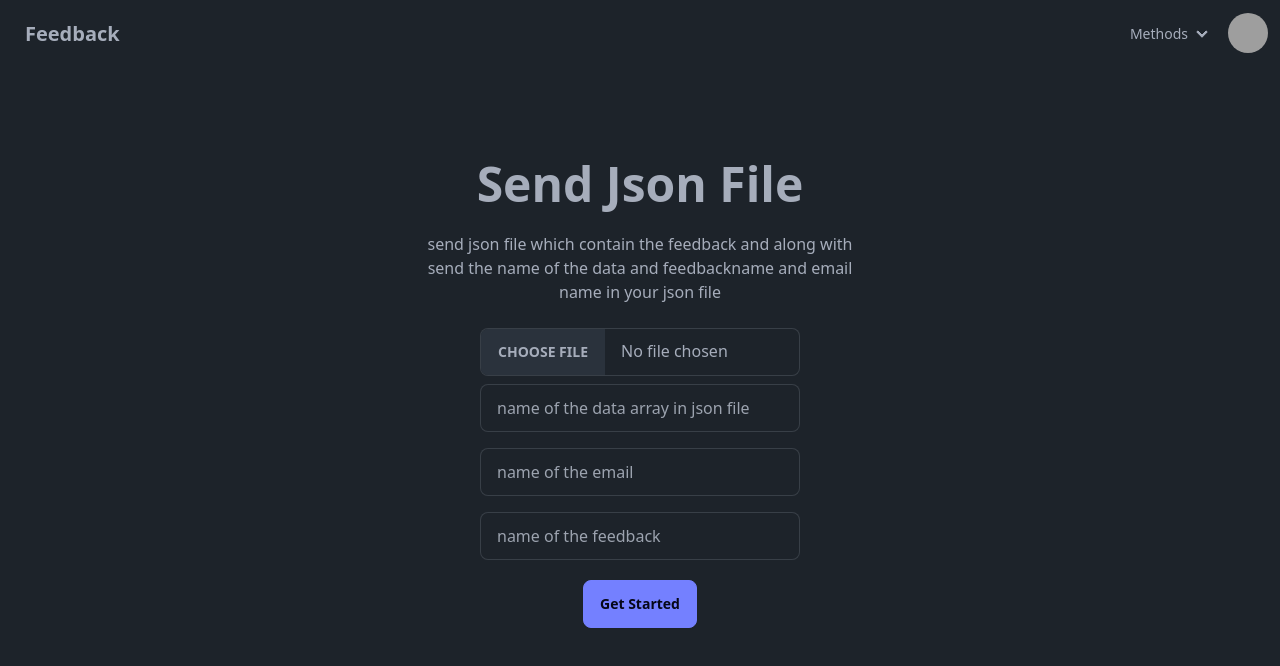
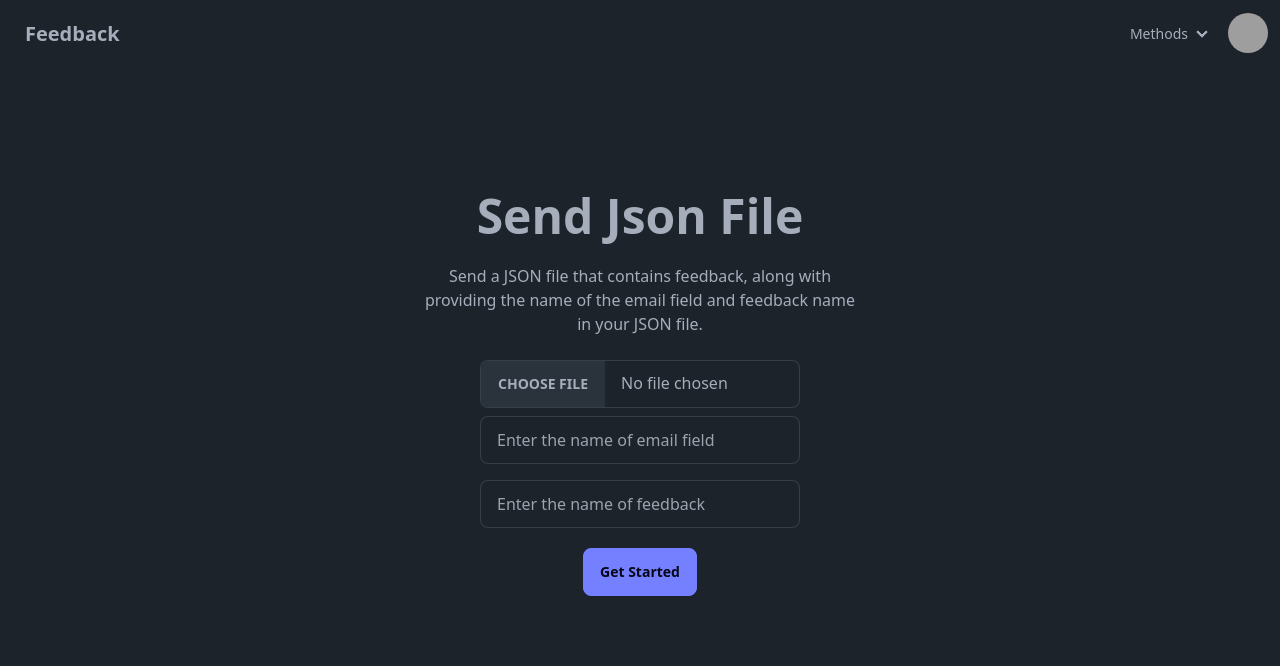
Before and after one commit to AdityaKhatavkar/Feedback_Analyzer, a React (Vite) app in the folder client/: page /jsondata in a window 1280 px wide. Shown: the top 666 px of the page. Built offline with nearby package versions, Linux system fonts and the light colour scheme; grey boxes are pictures that could not be loaded.

Commit message:
json as input is done

```diff
--- a/client/src/components/Fileinput/Jsonfile.jsx
+++ b/client/src/components/Fileinput/Jsonfile.jsx
@@ -1,35 +1,77 @@
-import React from 'react'
+import React, { useState } from 'react';
 import toast from 'react-hot-toast';
+import axios from 'axios';
+
 function Jsonfile() {
-  const handle = () => {
-    toast.success('Here is your toast.');
+  const [file, setFile] = useState(null);
+  const [emailField, setEmailField] = useState('');
+  const [feedbackName, setFeedbackName] = useState('');
+
+  const handleSubmit = (e) => {
+    e.preventDefault();
+
+    // if (!file || !emailField || !feedbackName) {
+    //   toast.error('Please fill all the fields');
+    //   return;
+    // }
+
+    const reader = new FileReader();
+    reader.onload = async (e) => {
+      try {
+        const feedbackData = JSON.parse(e.target.result);
+
+       feedbackData.map((feedback) => {
+            console.log(feedback[emailField]);
+            console.log(feedback[feedbackName]);
+        });
+
+        toast.success('Feedback sent successfully!');
+      } catch (error) {
+        toast.error('Error parsing the JSON file.');
+        console.error("Error parsing the JSON file:", error);
       }
+    };
+
+    reader.readAsText(file);
+  };
+
   return (
-    <div>
-      <div className='h-screen flex justify-center items-center '>
-
-        <div className="hero  min-h-screen">
+    <div className='h-screen flex justify-center items-center'>
+      <div className="hero min-h-screen">
         <div className="content text-center">
           <div className="max-w-md">
             <h1 className="text-5xl font-bold">Send Json File</h1>
             <p className="py-6">
-                send json file which contain the feedback and along with send the name of the data and feedbackname and email name in your json file
+              Send a JSON file that contains feedback, along with providing the name of the email field and feedback name in your JSON file.
             </p>
 
-              <input type="file" accept=".json" className="file-input file-input-bordered w-full max-w-xs" />
-              <input type="text" placeholder="name of the data array in json file" className="input input-bordered w-full max-w-xs m-2" />
-              <input type="text" placeholder="name of the email" className="input input-bordered w-full max-w-xs m-2" />
-              <input type="text" placeholder="name of the feedback" className="input input-bordered w-full max-w-xs m-2" />
+            <input
+              type="file"
+              onChange={(e) => setFile(e.target.files[0])}
+              accept=".json"
+              className="file-input file-input-bordered w-full max-w-xs"
+            />
+            <input
+              type="text"
+              onChange={(e) => setEmailField(e.target.value)}
+              placeholder="Enter the name of email field"
+              className="input input-bordered w-full max-w-xs m-2"
+            />
+            <input
+              type="text"
+              onChange={(e) => setFeedbackName(e.target.value)}
+              placeholder="Enter the name of feedback"
+              className="input input-bordered w-full max-w-xs m-2"
+            />
 
-              <button onClick={handle} className="btn btn-primary m-3">Get Started</button>
+            <button onClick={handleSubmit} className="btn btn-primary m-3">
+              Get Started
+            </button>
           </div>
         </div>
       </div>
-
-
     </div>
-    </div>
-  )
+  );
 }
 
-export default Jsonfile
+export default Jsonfile;
```
Lines whose indentation alone changed are shown as unchanged.
